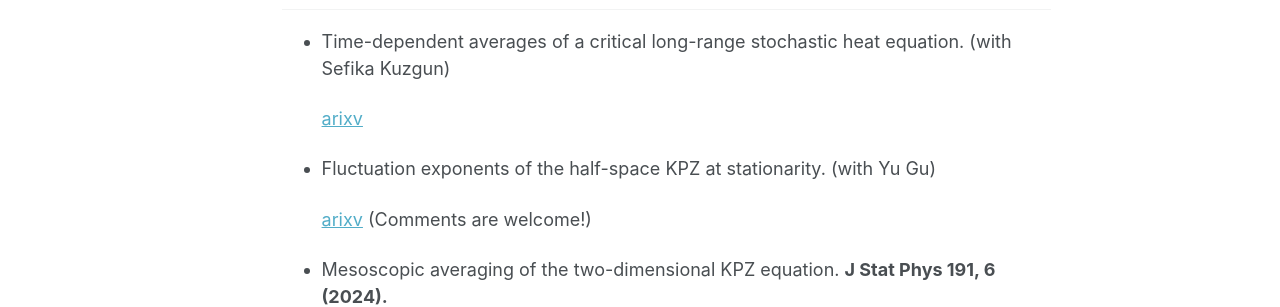
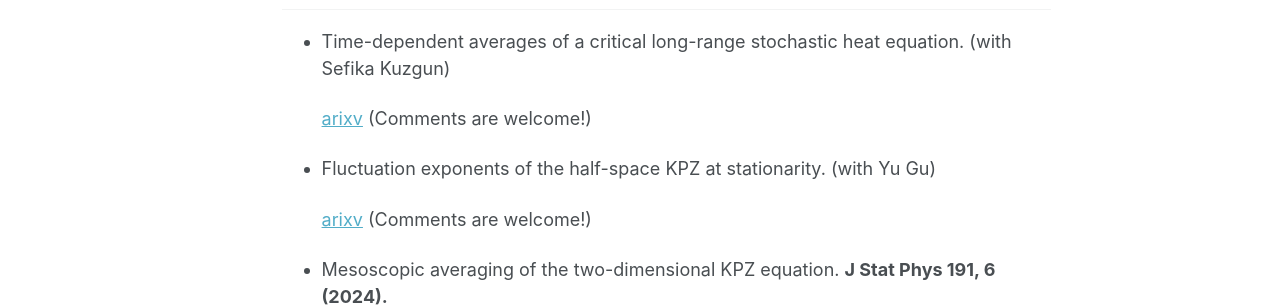
Before and after one commit to rantao16/rantao16.github.io, a Jekyll site: the page built from _pages/about.md, in a window 1280 px wide and 1399 px high. Shown: the part 516-823 px from the top of the window. Built offline with Jekyll 4.4.1, drawn with Linux system fonts in a browser that asks for light colours; some web fonts are replaced.

Commit message:
Update about.md

```diff
--- a/_pages/about.md
+++ b/_pages/about.md
@@ -18,7 +18,7 @@ Preprints and Publications:
 ---
 * Time-dependent averages of a critical long-range stochastic heat equation. (with Sefika Kuzgun)
 
-  [arixv](https://arxiv.org/pdf/2411.09058.pdf)
+  [arixv](https://arxiv.org/pdf/2411.09058.pdf) (Comments are welcome!)
 
 * Fluctuation exponents of the half-space KPZ at stationarity. (with Yu Gu)
 
```
